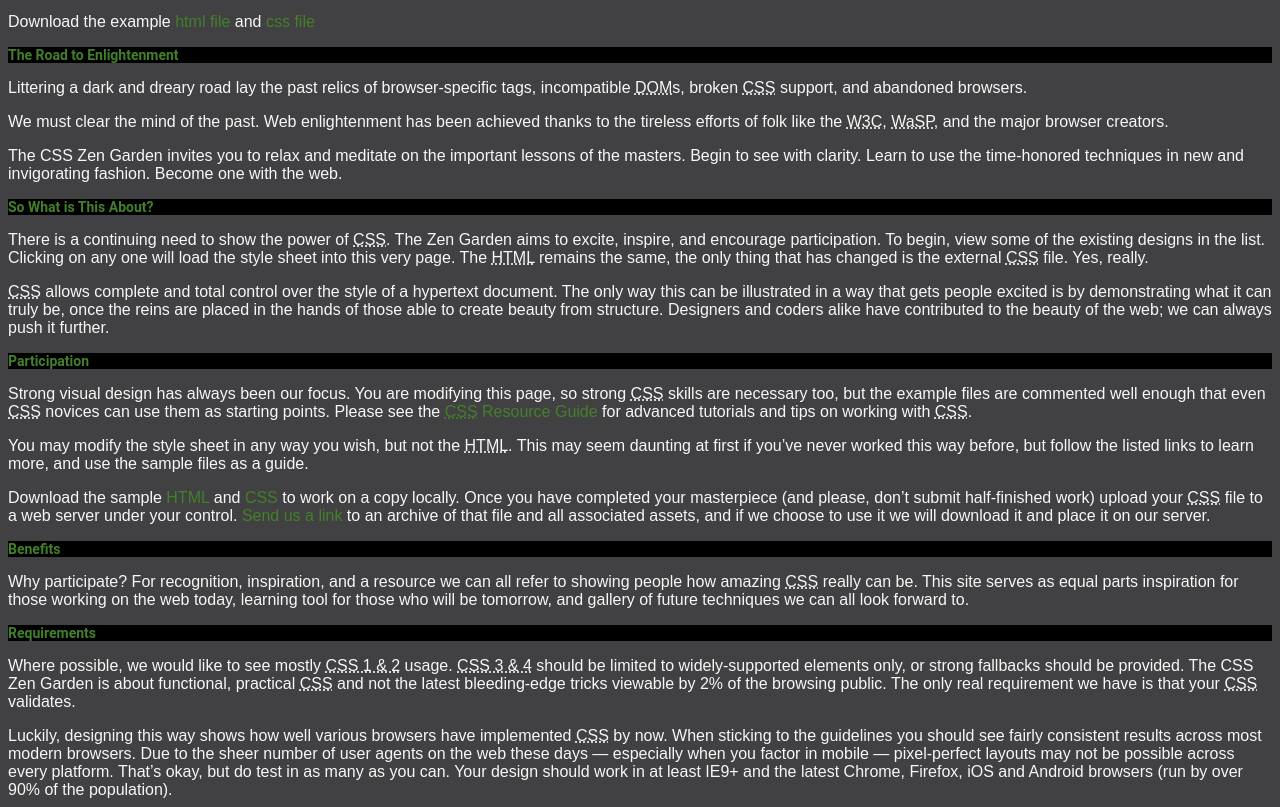
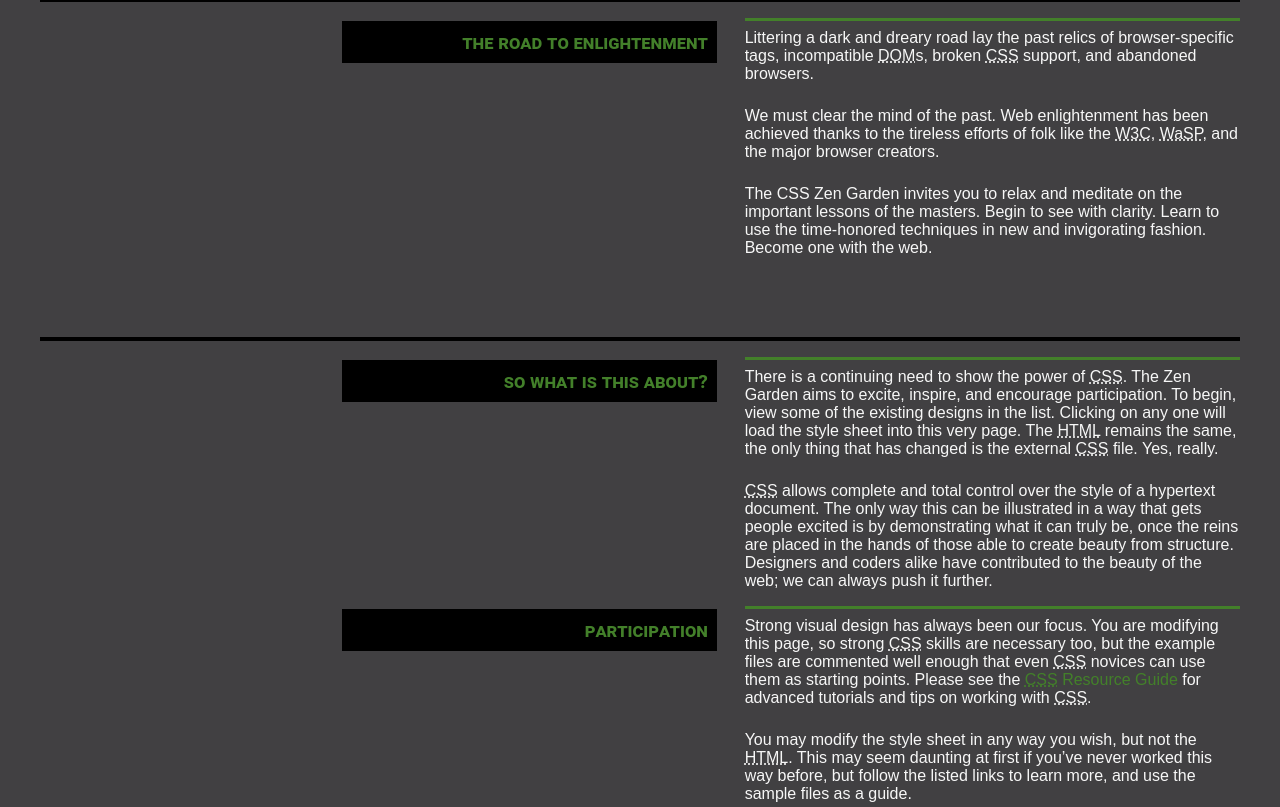
Before and after one commit to JeremyHardman/zen-garden-final, a plain HTML site: page src/index.html in a window 1280 px wide. Shown: the part 130-937 px from the top of the page. Drawn offline with Linux system fonts and the light colour scheme.

Commit message:
responsive full screen

```diff
--- a/src/scss/partials/_layout.scss
+++ b/src/scss/partials/_layout.scss
@@ -1,4 +1,5 @@
-@media (max-width: 900px) {
+@import '../partials/color-style.scss';
+
 *,
 *:before,
 *:after {
@@ -9,7 +10,7 @@
 .main,
 .preamble {
   margin: 5vmin;
-    border-top: 0.25em solid black;
+  border-top: 0.25em solid $color-4;
 }
 .preamble,
 .explanation,
@@ -37,4 +38,30 @@
     margin-top: 1em;
   }
 }
+
+@media only screen and (min-width: 768px) {
+  .preamble,
+  .explanation,
+  .participation,
+  .benefits,
+  .requirements,
+  footer {
+    display: inline-grid;
+    grid-template-columns: repeat(12, 1fr);
+    h3 {
+      grid-column: 4 / 8;
+      height: fit-content;
+      text-align: right;
+      padding: 0.5em;
+      margin-right: 1em;
     }
+    p {
+      grid-column: 8 / 13;
+    }
+  }
+  #zen-preamble > p:nth-child(2),
+  .main > div > p:nth-child(2) {
+    border-top: 0.2em solid $color-5;
+    padding-top: 0.5em;
+  }
+}
```
Also changed, not shown: src/style.css, 1 other file. Lines whose indentation alone changed are shown as unchanged.
